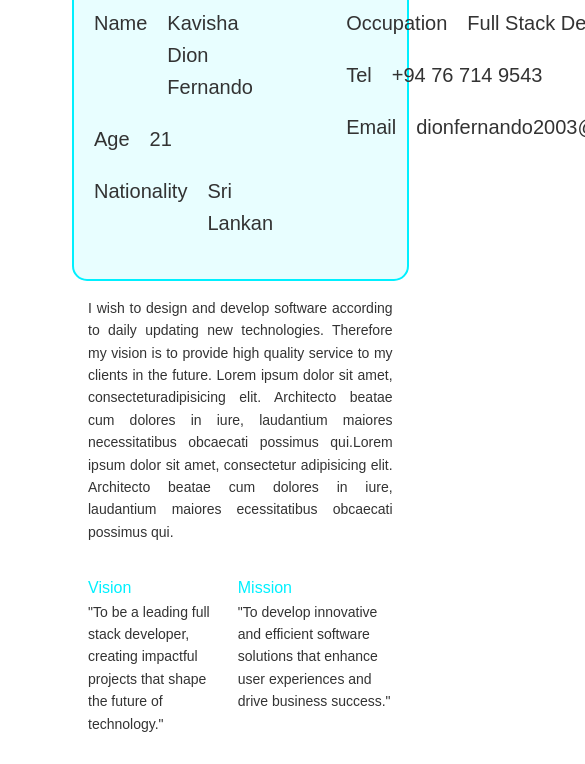
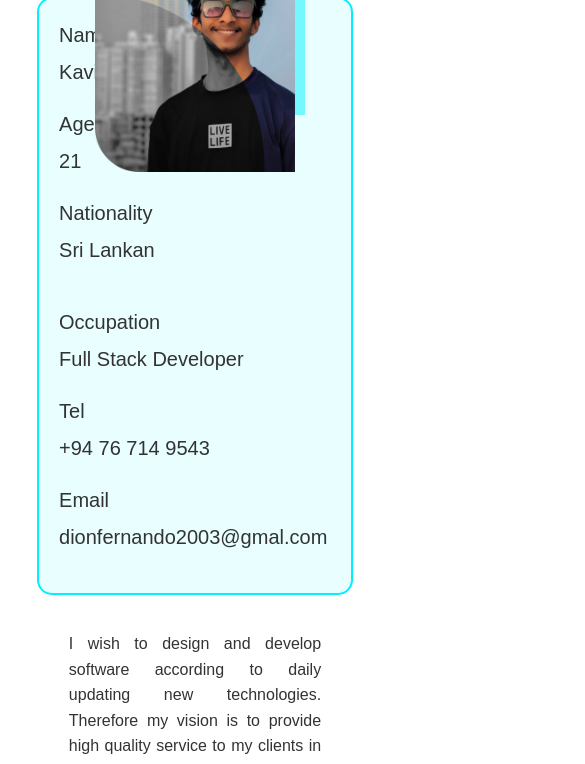
Before and after one commit to nehara-peiris/portfolioB, a plain HTML site: page index.html in a window 390 px wide. Shown: the part 180-944 px from the top of the page, 585 px wide, since content can reach past the window. Drawn offline with nearby package versions, Linux system fonts and the light colour scheme; a web font is replaced by a local one.

Commit message:
about me..

```diff
--- a/css/style.css
+++ b/css/style.css
@@ -365,7 +365,7 @@ header nav a {
                 .detail-box {
                     display: flex;
                     flex-direction: row;
-                    gap: 25%;
+                    gap: 20%;
                     padding: 20px;
                     border: 2px solid #00F0FF;
                     border-radius: 15px;
@@ -380,160 +380,104 @@ header nav a {
                     }
                 }
 
-                p{
+                p {
                     width: 90%;
                     padding: 1rem;
                     text-align: justify;
                 }
 
-                .vm{
+                .vm {
                     display: flex;
                     flex-direction: row;
                     width: 90%;
                     padding: 1rem;
                     gap: 5%;
 
-                    .title{
+                    .title {
                         color: #00F0FF;
                     }
                 }
             }
         }
     }
-}
-/*
 
-@media (max-width: 425px) {
-    .about-me{
-        margin-top: 100px;
-        width: 100%;
-        min-height: 100vh;
-        display: flex;
-        flex-direction: column;
-
-        .content{
+    @media (max-width: 768px) {
+        .about-me {
+            margin-top: 20px; /* Space above the section */
             display: flex;
             flex-direction: column;
+            align-items: center; /* Center align content horizontally */
 
-            .left{
+            p {
+                margin: 0 auto; /* Center the "About Me" text */
+                text-align: center;
+            }
+
+            .content {
+                display: flex;
+                flex-direction: column;
+                align-items: center;
                 width: 90%;
-                padding: 20px;
 
-                img{
-                    width: 90%;
+                .left {
+                    display: flex;
+                    flex-direction: column;
+                    align-items: center;
+                    width: 100%;
+
+                    img {
+                        width: 70%;
+                        z-index: 1; /* Ensure the image stays on top */
+                    }
+
+                    .img-wrapper {
+                        width: 70%;
+                        height: 250px;
+                        background: rgba(0, 240, 255, 0.5);
+                        border-top-right-radius: 25%;
+                        border-bottom-left-radius: 25%;
+                        margin-bottom: -150px; /* Lift wrapper upward */
+                    }
                 }
 
-                .img-wrapper{
+                .right {
+                    display: flex;
+                    flex-direction: column;
+                    align-items: center;
+                    width: 90%;
 
+                    .detail-box {
+                        display: flex;
+                        flex-direction: column;
+                        gap: 20px;
+                        width: 100%;
+                        padding: 20px;
+                        border: 2px solid #00F0FF;
+                        border-radius: 15px;
+                        background: rgba(0, 240, 255, 0.09);
+                        margin-bottom: 20px;
+
+                        .details {
+                            display: flex;
+                            flex-direction: column;
+
+                            .row {
+                                display: flex;
+                                flex-direction: column;
+                                gap: 5px;
+                            }
+                        }
+                    }
+
+                    .vm {
+                        display: flex;
+                        flex-direction: column;
+                        gap: 20px;
+                        width: 100%;
+                        text-align: center;
+                    }
                 }
             }
         }
     }
 }
-
-*/
-
-@media (max-width: 768px) {
-    .about-me {
-        margin-top: 50px; /* Reduce top margin */
-    }
-
-    .about-me .content {
-        flex-direction: column; /* Stack content vertically */
-        align-items: center;
-    }
-
-    .about-me .content .left,
-    .about-me .content .right {
-        width: 100%; /* Make left and right take full width */
-        padding: 1rem; /* Adjust padding */
-    }
-
-    .about-me .content .left img {
-        width: 100%; /* Make image responsive */
-    }
-
-    .about-me .content .left .img-wrapper {
-        width: 100%;
-        height: 70%;
-        margin-top: -80%; /* Adjust positioning */
-        margin-left: 0;
-    }
-
-    .about-me .right .detail-box {
-        flex-direction: column; /* Stack detail-box content vertically */
-        gap: 10px;
-        padding: 10px;
-    }
-
-    .about-me .right .detail-box .row {
-        gap: 10px;
-        font-size: 18px; /* Reduce font size */
-    }
-
-    .about-me .right p,
-    .about-me .right .vm {
-        width: 100%; /* Full width for text */
-    }
-
-    .about-me .right .vm {
-        flex-direction: column; /* Stack Vision and Mission */
-        gap: 10px;
-    }
-}
-
-
-@media (max-width: 425px) {
-    .about-me {
-        margin-top: 30px; /* Further reduce margin */
-    }
-
-    .about-me .about {
-        font-size: 24px; /* Smaller font size */
-    }
-
-    .about-me .me {
-        font-size: 32px; /* Smaller font size */
-    }
-
-    .about-me .content .left,
-    .about-me .content .right {
-        padding: 0.5rem; /* Reduce padding */
-    }
-
-    .about-me .content .left img {
-        width: 100%; /* Fully responsive image */
-    }
-
-    .about-me .content .left .img-wrapper {
-        height: 60%; /* Adjust wrapper size */
-        margin-top: -70%; /* Adjust positioning */
-    }
-
-    .about-me .right .detail-box {
-        gap: 5px; /* Smaller gaps */
-        padding: 5px; /* Smaller padding */
-        font-size: 16px;
-    }
-
-    .about-me .right .detail-box .row {
-        font-size: 16px; /* Smaller font size */
-    }
-
-    .about-me .right p {
-        font-size: 14px; /* Adjust text size */
-        padding: 0.5rem;
-    }
-
-    .about-me .right .vm {
-        gap: 5px; /* Reduce gaps */
-    }
-
-    .about-me .right .vm .title {
-        font-size: 16px; /* Smaller title size */
-    }
-
-    .about-me .right .vm .value {
-        font-size: 14px; /* Adjust value size */
-    }
-}
--- a/index.html
+++ b/index.html
@@ -120,7 +120,7 @@
                 <div class="right">
 
                     <div class="detail-box">
-                        <div>
+                        <div class="details">
                             <div class="row">
                                 <div class="title">Name</div>
                                 <div class="value">Kavisha Dion Fernando</div>
@@ -134,8 +134,8 @@
                                 <div class="value">Sri Lankan</div>
                             </div>
 
-                        </div>
-                        <div>
+                        </div >
+                        <div class="details">
                             <div class="row">
                                 <div class="title">Occupation</div>
                                 <div class="value">Full Stack Developer</div>
```
